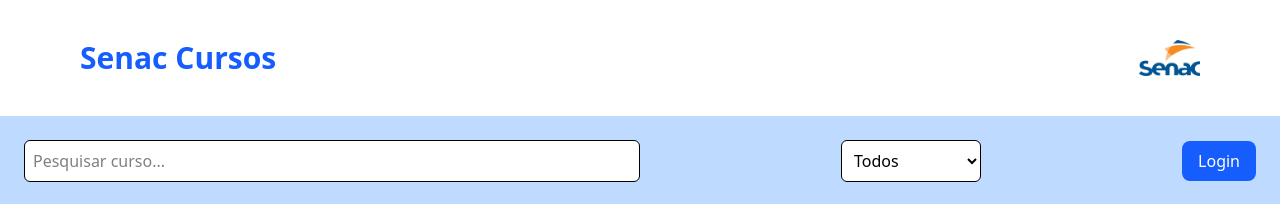
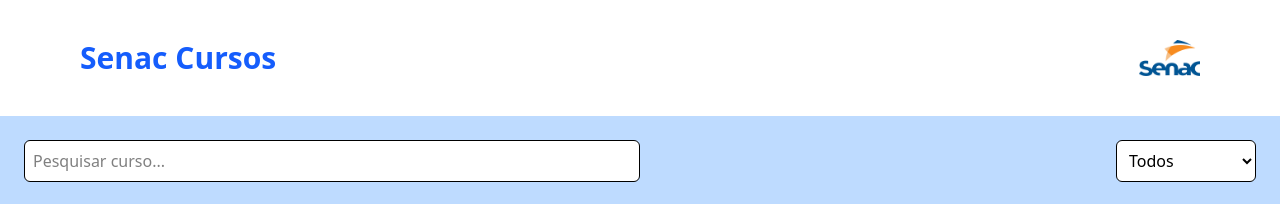
Before and after one commit to GleicaMelo/senac-cursos1, a React (Vite) app: page / in a window 1280 px wide. Shown: the top 204 px of the page. Built offline with nearby package versions, Linux system fonts and the light colour scheme; data requests are answered from the project's data file.

Commit message:
Update cursos.jsx

```diff
--- a/src/pages/cursos.jsx
+++ b/src/pages/cursos.jsx
@@ -12,14 +12,12 @@
       .then(data => setCursos(data));
   }, []);
 
-  // 🔍 Filtra por busca e categoria
   const filtrados = cursos.filter(curso => {
     const nomeMatch = curso.titulo.toLowerCase().includes(busca.toLowerCase());
     const catMatch = categoria === "Todos" || curso.categoria === categoria;
     return nomeMatch && catMatch;
   });
 
-  // 🔽 Extrai categorias únicas
   const categoriasUnicas = ["Todos", ...new Set(cursos.map(c => c.categoria))];
 
   return (
@@ -36,7 +34,6 @@
           className="bg-white border p-2 rounded-md w-full md:w-1/2"
         />
 
-        {/* 🧭 Seleção de categoria */}
         <select
           value={categoria}
           onChange={e => setCategoria(e.target.value)}
@@ -47,18 +44,10 @@
           ))}
         </select>
 
-        {/* 🔐 Botão de Login */}
-        <button
-          onClick={() => alert("Aqui entraria a tela de login.")}
-          className="bg-blue-600 text-white px-4 py-2 rounded-lg hover:bg-blue-700"
-        >
-          Login
-        </button>
       </div>
 
-      {/* 🧱 Grade de cursos */}
       {filtrados.length > 0 ? (
-        <div className="grid grid-cols-1 md:grid-cols-3 gap-6">
+        <div className="grid grid-cols-1 md:grid-cols-4 gap-6">
           {filtrados.map(curso => (
             <CursoCard key={curso.id} curso={curso} />
           ))}
```
